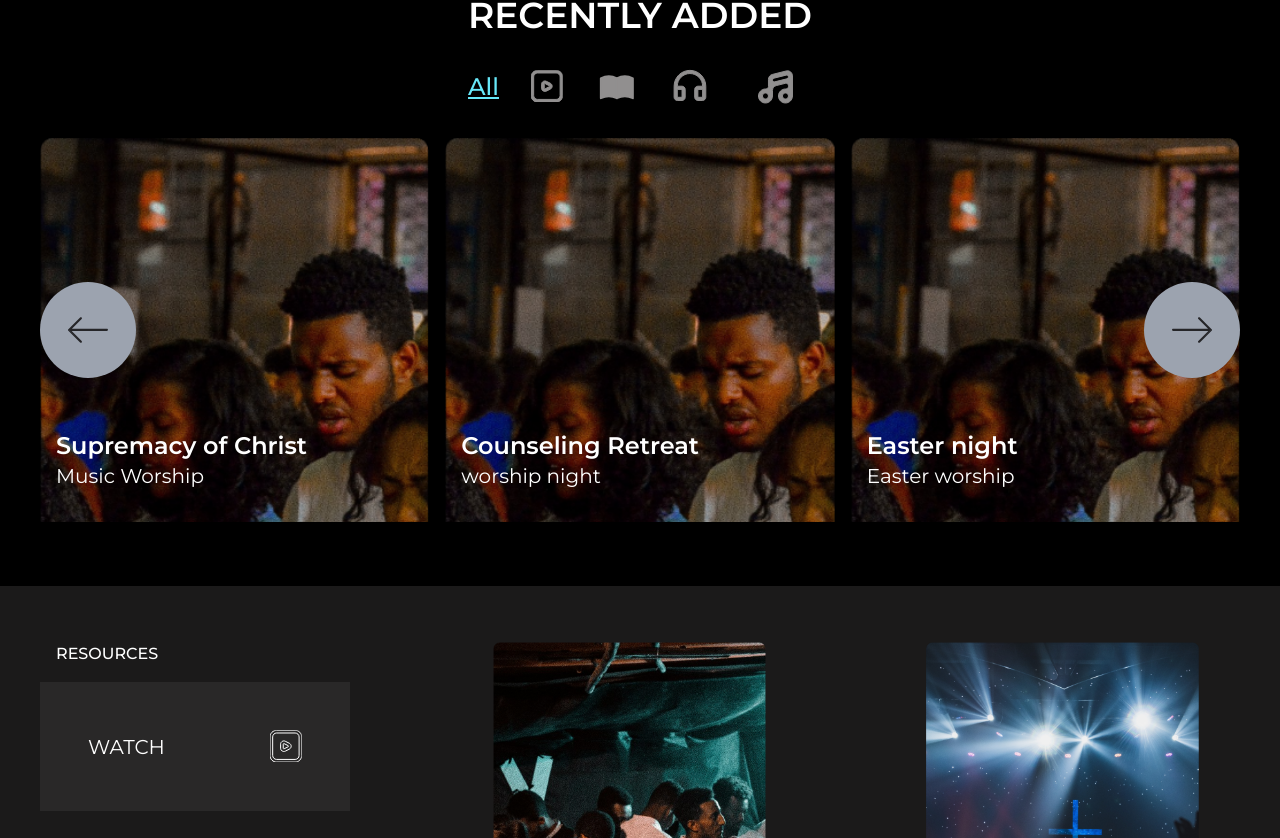
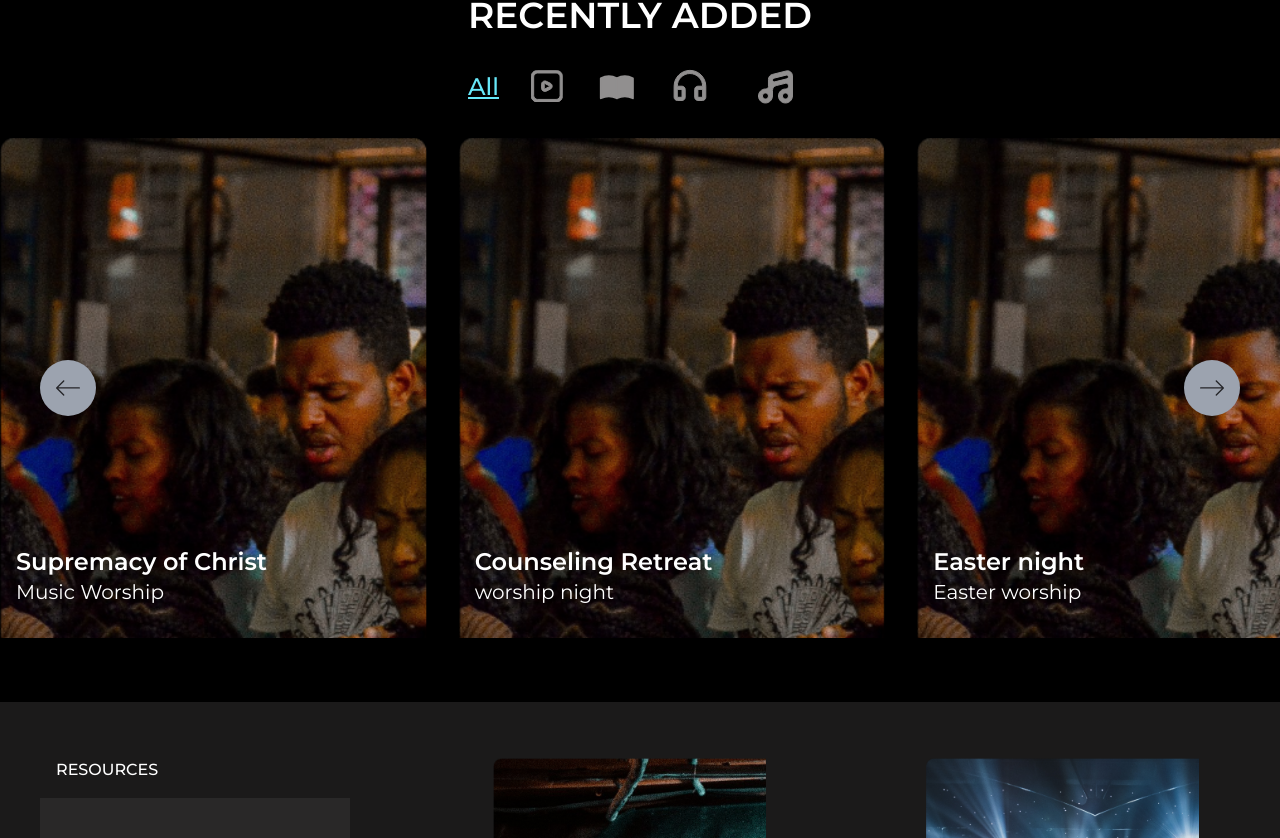
Before and after one commit to dagmawibabi/AASTUECSF, a Next.js app: page /resources in a window 1280 px wide. Shown: the part 1669-2507 px from the top of the page. Built offline with nearby package versions, Linux system fonts and the light colour scheme.

Commit message:
feat: cosmetic changes + improve carousel

```diff
--- a/app/givings/page.tsx
+++ b/app/givings/page.tsx
@@ -20,18 +20,18 @@ const GivingsPage: React.FC = () => {
     <>
       <Header backgroundImage={GivingsHeaderImage} className="px-8">
         <h1
-          className={`${casualBrush.className} mb-8 text-9xl uppercase tracking-widest lg:text-[15rem] xl:text-[25rem]`}
+          className={`${casualBrush.className} mb-8 text-8xl md:text-9xl uppercase tracking-widest lg:text-[15rem] xl:text-[15rem]`}
         >
           Givings
         </h1>
-        <p className="font-medium text-white sm:w-3/4 lg:w-1/2">
+        <p className="font-medium text-white sm:w-3/4 lg:w-1/2 lg:text-xl">
           If you&apos;re looking to give a gift or make a donation to AASTU ECSF,
           there are several ways to do so.By giving to AASTU ECSF, you are
           helping us to achieve our mission of helping to achieve what Jesus
           wants, and making a positive impact on the community.
         </p>
       </Header>
-      <div className="flex flex-col items-center justify-between gap-8 bg-white p-12 md:flex-row">
+      <div className="flex flex-col items-center justify-between gap-8 bg-gray-200 p-12 md:flex-row">
         <div className="space-y-4 text-black">
           <h2 className={`text-8xl md:text-9xl ${casualBrush.className}`}>
             Give, and it will be given to you.
@@ -122,7 +122,7 @@ const GivingsPage: React.FC = () => {
       </div>
       <div
         style={{ backgroundImage: `url(${BlackGrain.src})` }}
-        className="space-y-4 p-4 lg:p-14"
+        className="space-y-4 md:space-y-14 px-4 py-8 lg:px-8 lg:py-24"
       >
         <div className="space-y-4">
           <h1
--- a/app/resources/page.tsx
+++ b/app/resources/page.tsx
@@ -47,12 +47,11 @@ const ResourcesPage: React.FC = () => {
     <>
       <Header backgroundImage={HomeImage}>
         <h1
-          className={`${casualBrush.className} mb-8 text-center text-8xl uppercase text-white sm:text-start sm:text-9xl md:tracking-wider 2xl:mb-24 2xl:text-[400px]`}
+          className={`${casualBrush.className} mb-8 text-center text-8xl uppercase text-white sm:text-start sm:text-9xl md:tracking-wider 2xl:text-[15rem]`}
         >
           Resources
         </h1>
-        <p className="px-8 font-medium text-white sm:w-3/4 sm:px-0 lg:w-1/2">
-          {" "}
+        <p className="px-8 font-medium text-white sm:w-3/4 sm:px-0 lg:w-1/2 lg:text-xl">
           Here, you will find a wide range of resources to help you strengthen
           your faith and spiritual well-being. From books on theology and
           spiritual growth to worship videos and spiritual songs, there is
--- a/components/Carousel.tsx
+++ b/components/Carousel.tsx
@@ -1,7 +1,8 @@
 "use client";
 
-import { FC, ReactNode, useState } from "react";
+import { FC, ReactNode, useRef } from "react";
 import { LeftArrow, RightArrow } from "./Icons";
+import React from "react";
 
 type CarouselProps = {
   children: ReactNode[];
@@ -11,14 +12,23 @@ type CarouselProps = {
   iconClassName?: string;
 };
 
+function getWidth(slidesToShow: number) {
+  if (slidesToShow == 1) {
+    return "w-full";
+  }
+
+  return `w-1/${slidesToShow}`;
+}
+
 const Carousel: FC<CarouselProps> = ({
   children,
   slidesToShow = 1,
   slidesToScroll = 1,
+  iconClassName,
   className,
-  iconClassName,
 }) => {
-  const [current, setCurrent] = useState<number>(0);
+  const slider = useRef<HTMLDivElement>(null);
+  const slide = useRef<HTMLDivElement>(null);
 
   if (!children || children.length < 1) {
     return null;
@@ -28,53 +38,49 @@ const Carousel: FC<CarouselProps> = ({
     slidesToShow = children.length;
   }
 
-  function nextSlide(e: React.FormEvent<HTMLButtonElement>) {
-    if (current + slidesToScroll >= children.length) {
-      setCurrent(0);
-    } else {
-      setCurrent((cur) => cur + slidesToScroll);
-    }
+  function prevSlide() {
+    if (slider.current == null || slide.current == null) return;
+    const scrollValue = slide.current.offsetWidth * slidesToScroll;
+    slider.current.scrollLeft -= scrollValue;
   }
 
-  function prevSlide(e: React.FormEvent<HTMLButtonElement>) {
-    if (current - slidesToScroll < 0) {
-      setCurrent(children.length - slidesToScroll);
-    } else {
-      setCurrent((cur) => cur - slidesToScroll);
-    }
+  function nextSlide() {
+    if (slider.current == null || slide.current == null) return;
+    const scrollValue = slide.current.offsetWidth * slidesToScroll;
+    slider.current.scrollLeft += scrollValue;
   }
 
-  function getSlides(): ReactNode[] {
-    if (current + slidesToShow >= children.length) {
-      return children
-        .slice(current, children.length)
-        .concat(children.slice(0, current + slidesToShow - children.length));
-    }
-
-    return children.slice(current, current + slidesToShow);
-  }
   return (
-    <div className={`grid grid-cols-12 gap-4 ${className ?? null}`}>
+    <div className={`flex ${className ?? null}`}>
       {children.length > slidesToShow && (
         <button
           onClick={prevSlide}
-          className="absolute left-0 flex h-24 w-24 translate-x-10 items-center justify-center self-center rounded-full bg-gray-400 p-4"
+          className="absolute left-0 flex h-14 w-14 translate-x-10 items-center justify-center self-center rounded-full bg-gray-400 p-4"
         >
           <LeftArrow className={iconClassName} />
         </button>
       )}
       <div
-        style={{
-          gridTemplateColumns: `repeat(${slidesToShow}, minmax(0, 1fr))`,
-        }}
-        className="col-span-12 grid gap-4 px-10"
+        className="flex w-full gap-8 overflow-x-scroll scroll-smooth"
+        style={{ scrollbarWidth: "none" }}
+        ref={slider}
       >
-        {getSlides()}
+        {children.map((el, i) => {
+          return (
+            <div
+              key={i}
+              ref={slide}
+              className={`flex-none ${getWidth(slidesToShow)}`}
+            >
+              {el}
+            </div>
+          );
+        })}
       </div>
       {children.length > slidesToShow && (
         <button
           onClick={nextSlide}
-          className="absolute right-0 flex h-24 w-24 -translate-x-10 items-center justify-center self-center rounded-full bg-gray-400 p-4"
+          className="absolute right-0 flex h-14 w-14 -translate-x-10 items-center justify-center self-center rounded-full bg-gray-400 p-4"
         >
           <RightArrow className={iconClassName} />
         </button>
@@ -82,5 +88,4 @@ const Carousel: FC<CarouselProps> = ({
     </div>
   );
 };
-
 export default Carousel;
--- a/components/ImageCard.tsx
+++ b/components/ImageCard.tsx
@@ -9,7 +9,7 @@ const ImageCard: React.FC<Props> = ({ src, name, desc, className }) => {
   return (
     <div
       style={{ backgroundImage: `url(${src})` }}
-      className={`bg-cover bg-no-repeat  flex flex-col justify-end pb-8 pl-4 h-96 ${className}`}
+      className={`bg-cover bg-no-repeat  flex flex-col justify-end pb-8 pl-4 h-[500px] ${className ?? ""}`}
     >
       <h3 className="text-2xl font-semibold text-white">{name}</h3>
       {desc ? <p className="text-xl text-white">{desc}</p> : null}
--- a/package.json
+++ b/package.json
@@ -15,6 +15,7 @@
     "autoprefixer": "10.4.14",
     "eslint": "8.43.0",
     "eslint-config-next": "13.4.7",
+    "framer-motion": "^10.12.18",
     "next": "13.4.7",
     "pnpm": "^8.6.5",
     "postcss": "8.4.24",
```
